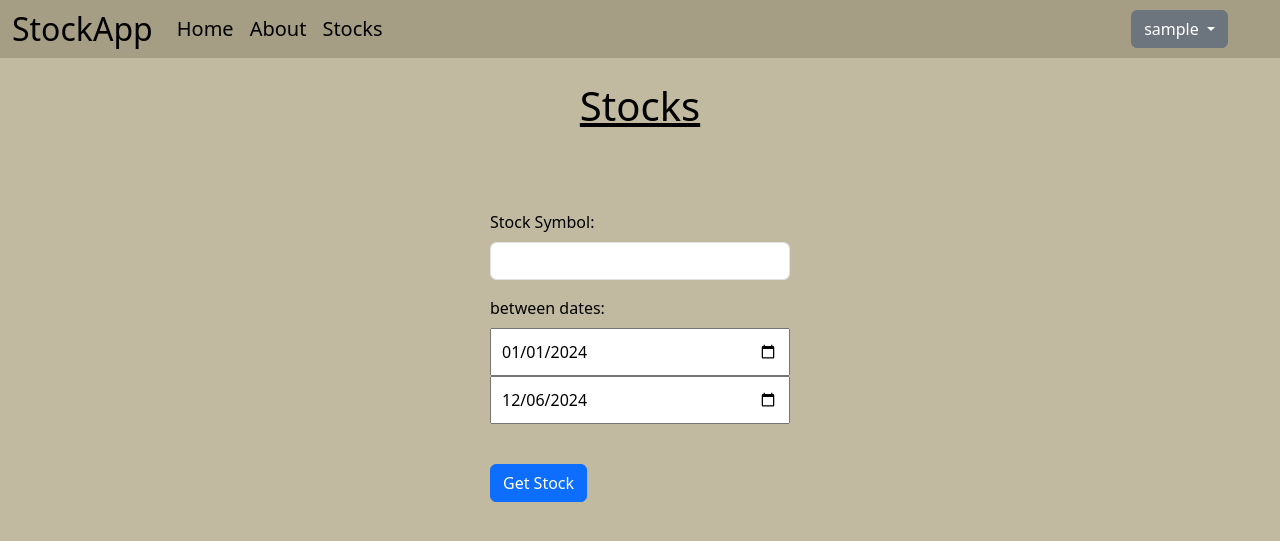
After one commit to dan7467/stock-predictor, a Django app: page /stocks/ in a window 1280 px wide. The commit adds this page. Shown: the top 541 px of the page. Run offline with Django 5.2, Linux system fonts and the light colour scheme; the visitor is signed in with stand-in values (Sample User, id 1).

Commit message:
stock plotter added

```diff
--- a/main/templates/navbar.html
+++ b/main/templates/navbar.html
@@ -15,6 +15,8 @@
                 <li class="nav-item"><a id="main_site_buttons" class="nav-link" href="{% url 'home' %}">Home</a></li>
 
                 <li class="nav-item"><a id="main_site_buttons" class="nav-link" href="{% url 'about' %}">About</a></li>
+
+                <li class="nav-item"><a id="main_site_buttons" class="nav-link" href="{% url 'stocks' %}">Stocks</a></li>
 
             </ul>
 
--- /dev/null
+++ b/main/templates/stocks.html
@@ -0,0 +1,43 @@
+{% extends 'base.html' %}
+
+{% block content %}
+
+<h1><u>Stocks</u></h1>
+
+<br/><br/><br/>
+
+<div class="form-container">
+
+    <form method="post" class="forms">
+
+        {% csrf_token %}
+
+
+        <div class="mb-3">
+
+            <label for="stock_sym" class="form-label">Stock Symbol: </label>
+
+            <input type="text" class="form-control" id="stock_sym" name="stock_sym" required>
+
+        </div>
+
+        <div class="mb-3">
+
+            <label for="date" class="form-label">between dates: </label>
+
+            <input type="date" id="date_start" name="date_start" value="2024-01-01" />
+
+            <input type="date" id="date_end" name="date_end" value="2024-12-06" />
+
+        </div>
+
+        <br/>
+
+        <button type="submit" class="btn btn-primary">Get Stock</button>
+
+    </form>
+
+    </div>
+
+</body>
+{% endblock %}
--- a/main/urls.py
+++ b/main/urls.py
@@ -4,6 +4,7 @@ from . import views
 urlpatterns = [
     path('', views.home, name='home'),
     path('about/', views.about, name='about'),
+    path('stocks/', views.stocks, name='stocks'),
     path('register/', views.register_view, name='register'),
     path('login/', views.login_view, name='login'),
     path('logout/', views.logout_view, name='logout'),
--- a/main/views.py
+++ b/main/views.py
@@ -4,6 +4,9 @@ from django.contrib.auth.decorators import login_required
 from django.contrib.auth.models import User
 from django.contrib import messages
 from django.http import JsonResponse
+from .plotter import Plotter
+from .stock_data_query import StockData
+from datetime import datetime, timedelta
 
 # TO-DO 1.1: create a settings page, which the dark_mode will be toggled from
 # TO-DO 1.2: on every login/logout - take the current value of dark_theme (session variable) and update in db, for persistence
@@ -19,6 +22,32 @@ def home(request):
 
 def about(request):
     return render(request, 'about.html')
+
+@login_required
+def stocks(request):
+    if request.method == 'POST':
+
+        # init facade:
+        p = Plotter()
+        s = StockData()
+
+        ticker = request.POST.get('stock_sym', False)
+        start_date = request.POST.get('date_start', False)
+        end_date = request.POST.get('date_end', False)
+
+        # validate dates
+        dates_valid = datetime.strptime(start_date, '%Y-%m-%d') <= datetime.strptime(end_date, '%Y-%m-%d')
+
+        if ticker and start_date and end_date and dates_valid:
+
+            x_axis_property = "Date"
+            y_axis_property = "Close"
+
+            data = s.fetch_data(ticker, start_date, end_date)
+            p.plot(data, x_axis_property, y_axis_property, stock_name=ticker, includes_prediction=True)
+
+    return render(request, 'stocks.html')
+
 
 @login_required
 def my_profile(request):
```
Also changed, not shown: requirements.txt (+35 -2 lines), 1 other file.
